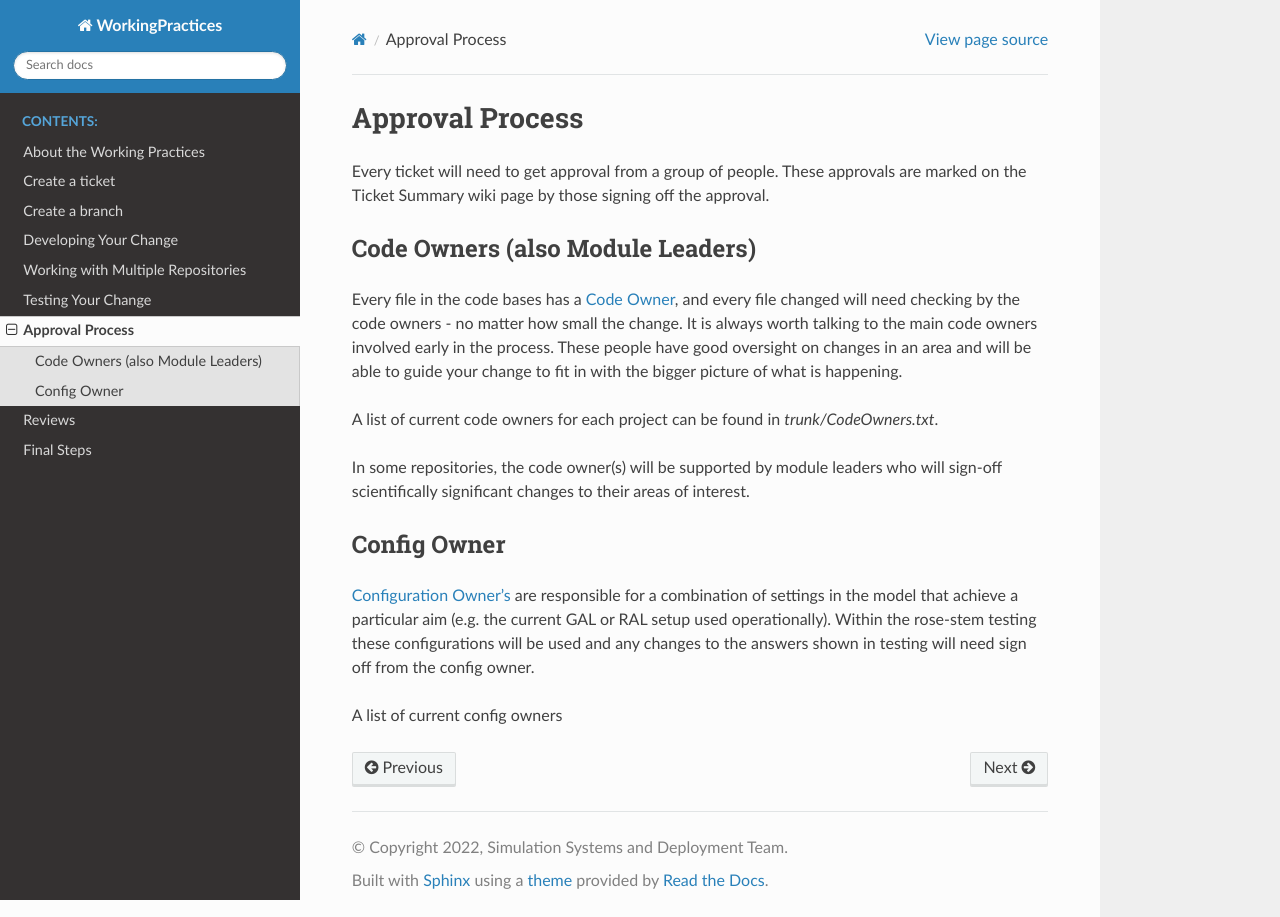
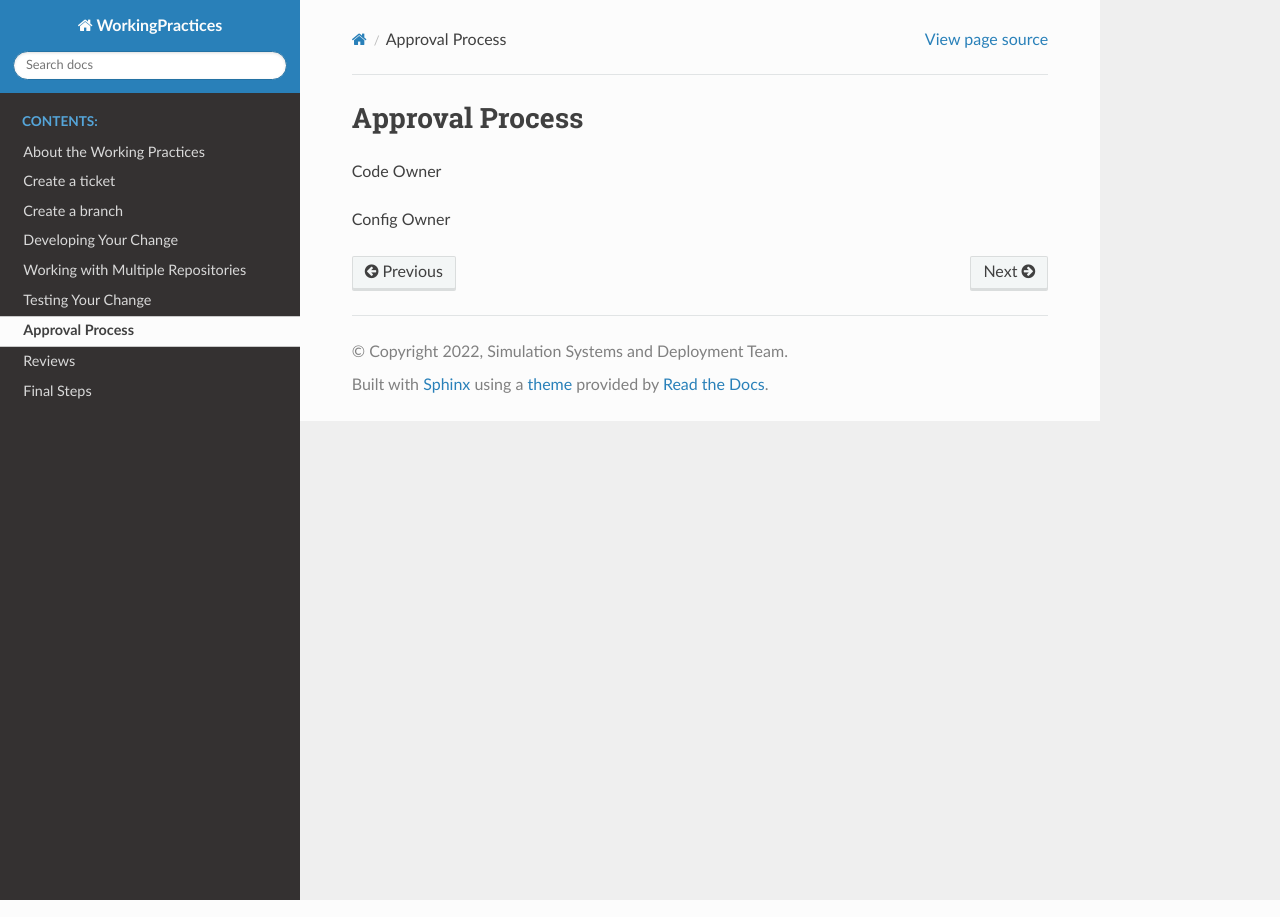
Before and after one commit to MetOffice/simulation-systems, a Sphinx documentation site: the page built from source/WorkingPractices/approvals.rst, in a window 1280 px wide. Built offline with Sphinx 7.4.7 and the Read the Docs theme 2.0.0, drawn with Linux system fonts in a browser that asks for light colours.

Commit message:
remove extra changes

```diff
--- a/source/WorkingPractices/approvals.rst
+++ b/source/WorkingPractices/approvals.rst
@@ -2,29 +2,7 @@
 
 Approval Process
 ================
-Every ticket will need to get approval from a group of people. These approvals
-are marked on the Ticket Summary wiki page by those signing off the approval.
 
-Code Owners (also Module Leaders)
----------------------------------
-Every file in the code bases has a :ref:`code_owner`, and every file changed
-will need checking by the code owners - no matter how small the change.
-It is always worth talking to the main code owners involved early in the process.
-These people have good oversight on changes in an area and will be
-able to guide your change to fit in with the bigger picture of what is happening.
-
-A list of current code owners for each project can be found in
-`trunk/CodeOwners.txt`.
-
-In some repositories, the code owner(s) will be supported by module leaders who
-will sign-off scientifically significant changes to their areas of interest.
+Code Owner
 
 Config Owner
-------------
-:ref:`Configuration Owner's <config_owner>` are responsible for a combination of
-settings in the model that achieve a particular aim (e.g. the current GAL or RAL
-setup used operationally). Within the rose-stem testing these configurations
-will be used and any changes to the answers shown in testing will need sign off
-from the config owner.
-
-A list of current config owners
```
Also changed, not shown: source/WorkingPractices/who.rst (+0 -10 lines).
